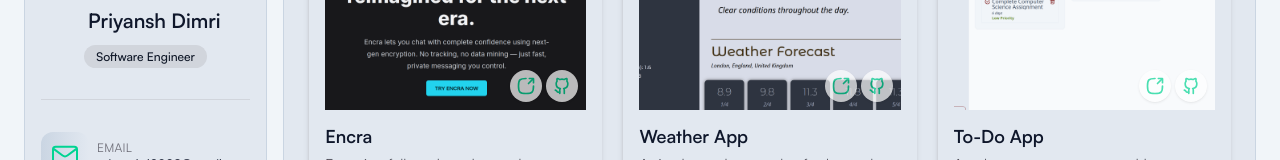
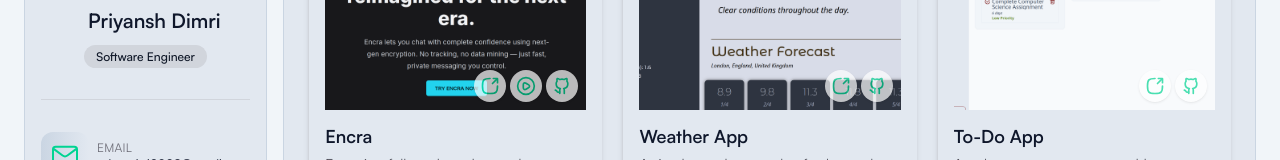
Before and after one commit to priyansh-dimri/portfolio, a React (Vite) app: page / in a window 1280 px wide. Both pictures are taken after a click on the button "Portfolio". Shown: the part 200-360 px from the top of the page. Built offline with nearby package versions, Linux system fonts and the light colour scheme.

Commit message:
feat: add video link button in project card
- Added video link icon in src/assets/images
- Added video link to Encra in ProjectsSection.jsx

```diff
--- a/src/components/ProjectCard.jsx
+++ b/src/components/ProjectCard.jsx
@@ -1,4 +1,5 @@
 import ExternalLink from "../assets/images/external-link.svg";
+import VideoLink from "../assets/images/video-link.svg";
 import Github from "../assets/images/github.svg";
 import Badge from "./Badge";
 
@@ -8,6 +9,7 @@
   techStack,
   liveLink,
   repoLink,
+  videoLink,
   image,
 }) => {
   return (
@@ -40,6 +42,16 @@
               <img src={ExternalLink} alt="Live Demo" className="w-5 h-5" />
             </a>
           )}
+          {videoLink && (
+            <a
+              href={videoLink}
+              target="_blank"
+              rel="noopener noreferrer"
+              className="bg-white dark:bg-zinc-700 p-1.5 rounded-full shadow"
+            >
+              <img src={VideoLink} alt="Live Demo" className="w-5 h-5" />
+            </a>
+          )}
           {repoLink && (
             <a
               href={repoLink}
--- a/src/components/ProjectsSection.jsx
+++ b/src/components/ProjectsSection.jsx
@@ -22,6 +22,7 @@
     ],
     liveLink: "https://encra-git-main-priyansh-dimris-projects.vercel.app/",
     repoLink: "https://github.com/priyansh-dimri/encra",
+    videoLink: "https://youtu.be/VvuvK6gCZds",
     image: Encra,
   },
   {
```
Also changed, not shown: src/assets/images/video-link.svg (added).
